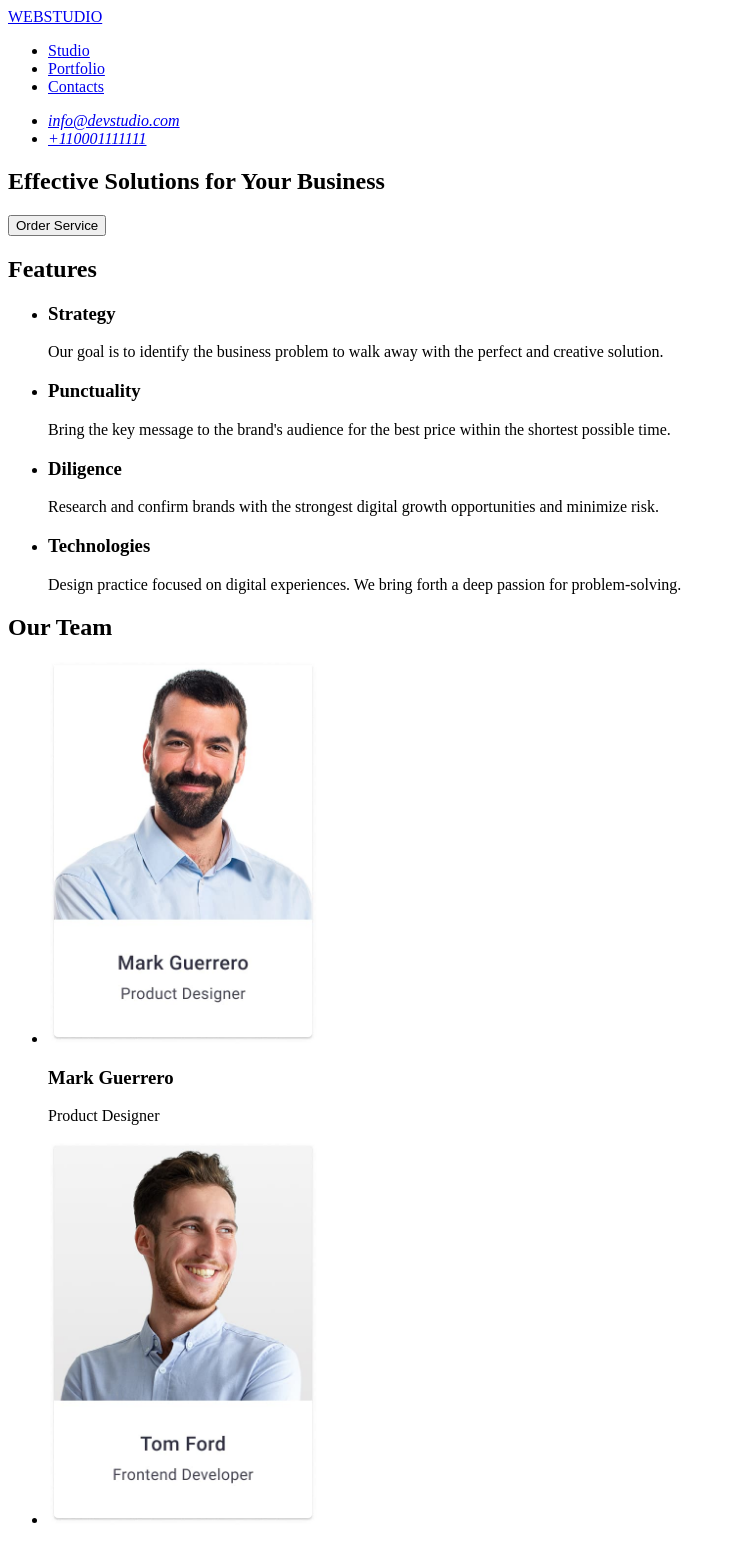
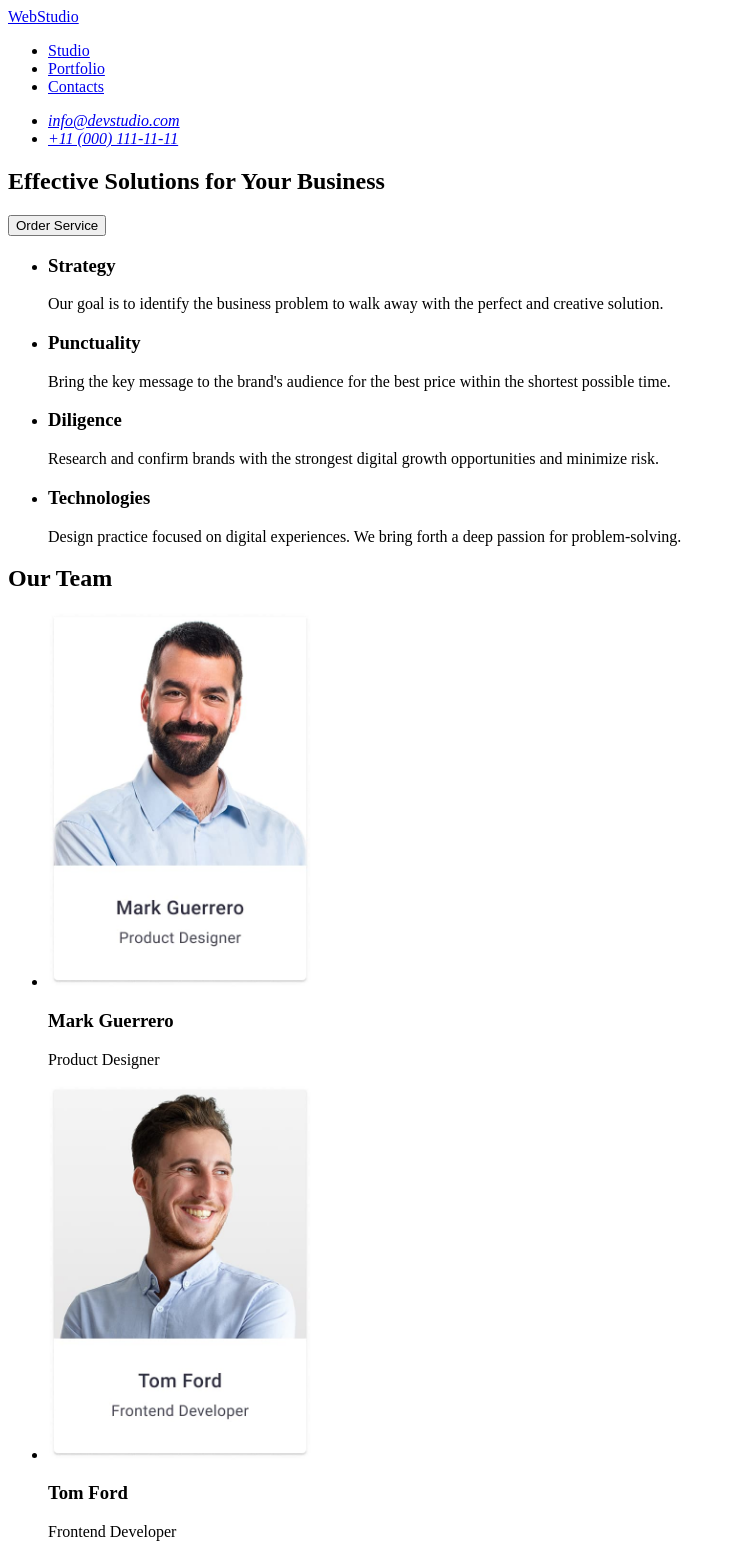
Before and after one commit to Tatiana-Kolomeichuk/goit-markup-hw-01, a plain HTML site: page index.html in a window 1280 px wide. Shown: the top 1545 px of the page, without its empty margins (0-736 px from the left). Drawn offline with Linux system fonts and the light colour scheme.

Commit message:
modified index

```diff
--- a/index.html
+++ b/index.html
@@ -1,81 +1,102 @@
 <!DOCTYPE html>
 <html lang="en">
+
 <head>
     <meta charset="UTF-8">
     <meta name="viewport" content="width=device-width, initial-scale=1.0">
     <title>WebStudio</title>
 </head>
+
 <body>
+
+    <!-- Header -->
     <header>
         <nav>
-            <a href="./">WEBSTUDIO</a>
+            <a href="./index.html">WebStudio</a>
             <ul>
                 <li><a href="#">Studio</a></li>
                 <li><a href="#">Portfolio</a></li>
                 <li><a href="#">Contacts</a></li>
             </ul>
         </nav>
+
         <address>
             <ul>
                 <li><a href="mailto:info@devstudio.com">info@devstudio.com</a></li>
-                      <li><a href="tel:+110001111111">+110001111111</a></li>
+                <li><a href="tel:+110001111111">+11 (000) 111-11-11</a></li>
             </ul>
         </address>
     </header>
+
+    <!-- Main -->
     <main>
+        <!-- 1. Hero section -->
         <section>
             <h1>Effective Solutions for Your Business</h1>
             <button type="button">Order Service</button>
         </section>
+
+        <!-- 2. Features section -->
         <section>
-            <h2>Features</h2>
+            <h2 hidden>Features</h2>
             <ul>
                 <li>
                     <h3>Strategy</h3>
-                    <p>Our goal is to identify the business problem to walk away with the perfect and creative solution.</p>
+                    <p>Our goal is to identify the business problem to walk away with the perfect and creative solution.
+                    </p>
                 </li>
                 <li>
                     <h3>Punctuality</h3>
-                    <p>Bring the key message to the brand's audience for the best price within the shortest possible time.</p>
+                    <p>Bring the key message to the brand's audience for the best price within the shortest possible
+                        time.</p>
                 </li>
                 <li>
                     <h3>Diligence</h3>
-                    <p>Research and confirm brands with the strongest digital growth opportunities and minimize risk.</p>
+                    <p>Research and confirm brands with the strongest digital growth opportunities and minimize risk.
+                    </p>
                 </li>
                 <li>
                     <h3>Technologies</h3>
-                    <p>Design practice focused on digital experiences. We bring forth a deep passion for problem-solving.</p>
+                    <p>Design practice focused on digital experiences. We bring forth a deep passion for
+                        problem-solving.</p>
                 </li>
             </ul>
         </section>
+
+        <!-- 3. Our Team section -->
+        <section>
             <h2>Our Team</h2>
             <ul>
                 <li>
-                <img src="images/mark-guerrero.jpg" alt="Mark Guerrero" width="270" >
+                    <img src="./images/mark-guerrero.jpg" alt="Mark Guerrero" width="264">
                     <h3>Mark Guerrero</h3>
                     <p>Product Designer</p>
                 </li>
                 <li>
-                <img src="images/tom-ford.jpg" alt="Tom Ford" width="270" >
+                    <img src="./images/tom-ford.jpg" alt="Tom Ford" width="264">
                     <h3>Tom Ford</h3>
                     <p>Frontend Developer</p>
                 </li>
                 <li>
-                <img src="images/camila-garcia.jpg" alt="Camila Garcia" width="270" >
+                    <img src="./images/camila-garcia.jpg" alt="Camila Garcia" width="264">
                     <h3>Camila Garcia</h3>
                     <p>Marketing</p>
                 </li>
                 <li>
-                <img src="images/daniel-wilson.jpg" alt="Daniel Wilson" width="270" >
+                    <img src="./images/daniel-wilson.jpg" alt="Daniel Wilson" width="264">
                     <h3>Daniel Wilson</h3>
                     <p>UI Designer</p>
                 </li>
             </ul>
         </section>
     </main>
+
+    <!-- Footer -->
     <footer>
-        <a href="#">WEBSTUDIO</a>
+        <a href="./index.html">WebStudio</a>
         <p>Increase the flow of customers and sales for your business with digital marketing & growth solutions.</p>
     </footer>
+
 </body>
+
 </html>
```
Lines whose indentation alone changed are shown as unchanged.
